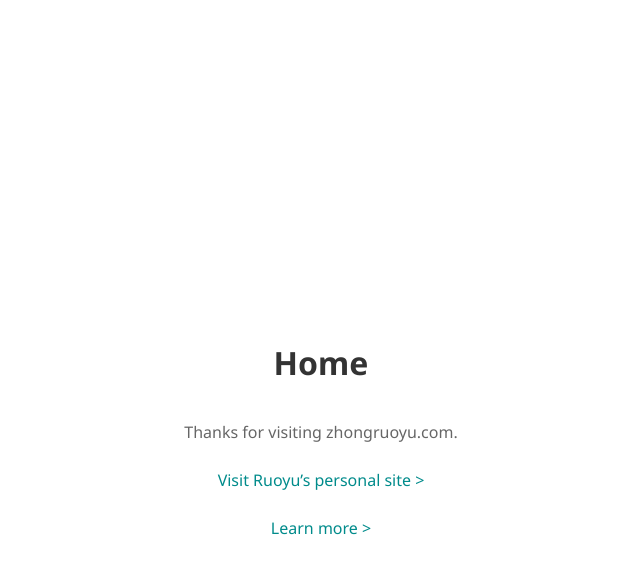
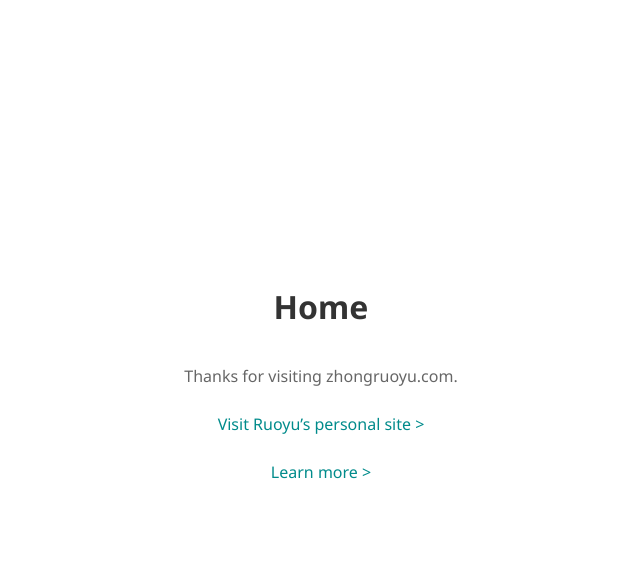
Before and after one commit to ZhongRuoyu/zhongruoyu.com, a Jekyll site: the page built from pages/core/index.html, in a window 1280 px wide. Shown: the top 574 px of the page, without its empty margins (319-959 px from the left). Built offline with Jekyll 4.4.1, drawn with Linux system fonts in a browser that asks for light colours.

Commit message:
Display updated

```diff
--- a/_sass/components/containers.scss
+++ b/_sass/components/containers.scss
@@ -12,10 +12,11 @@
 // centre_content
 body.centre {
     margin: 0 auto;
+    min-height: 84vh !important;
 }
 body.centre > main.page-content.centre {
     padding-top: 0;
-    height: 90vh;
+    min-height: 84vh;
     display: table;
     margin: auto;
 }
```
